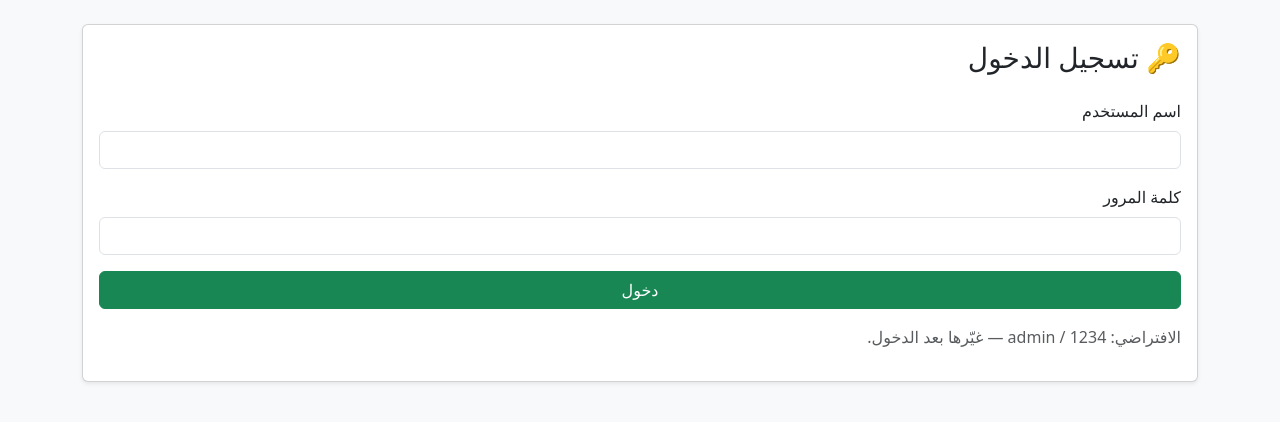
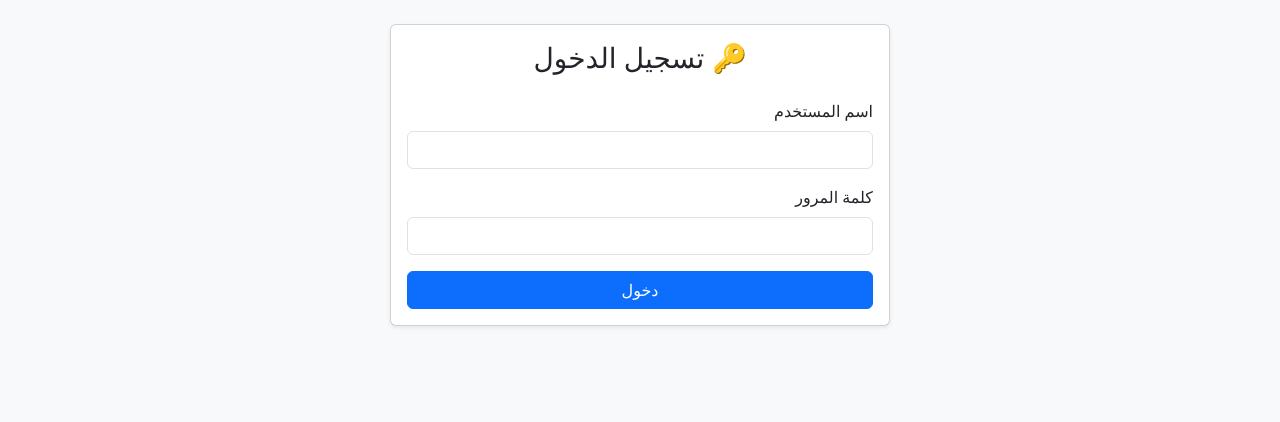
Before and after one commit to mshrf3334-star/clinic-appointments, a Flask app: page /login in a window 1280 px wide. Shown: the part 56-478 px from the top of the page. Run offline with Flask 3, Linux system fonts and the light colour scheme.

Commit message:
Update login.html

```diff
--- a/templates/login.html
+++ b/templates/login.html
@@ -1,22 +1,25 @@
 {% extends "base.html" %}
+{% block title %}تسجيل الدخول{% endblock %}
 {% block content %}
-<div class="card shadow-sm">
+<div class="card shadow-sm" style="max-width:500px; margin:auto">
   <div class="card-body">
-    <h3 class="mb-4">🔑 تسجيل الدخول</h3>
+    <h3 class="mb-4 text-center">🔑 تسجيل الدخول</h3>
+
     <form method="POST" class="row g-3">
       <div class="col-12">
         <label class="form-label">اسم المستخدم</label>
         <input type="text" name="username" class="form-control" required>
       </div>
+
       <div class="col-12">
         <label class="form-label">كلمة المرور</label>
         <input type="password" name="password" class="form-control" required>
       </div>
+
       <div class="col-12">
-        <button class="btn btn-success w-100">دخول</button>
+        <button class="btn btn-primary w-100">دخول</button>
       </div>
     </form>
-    <p class="text-muted mt-3">الافتراضي: admin / 1234 — غيّرها بعد الدخول.</p>
   </div>
 </div>
 {% endblock %}
```
